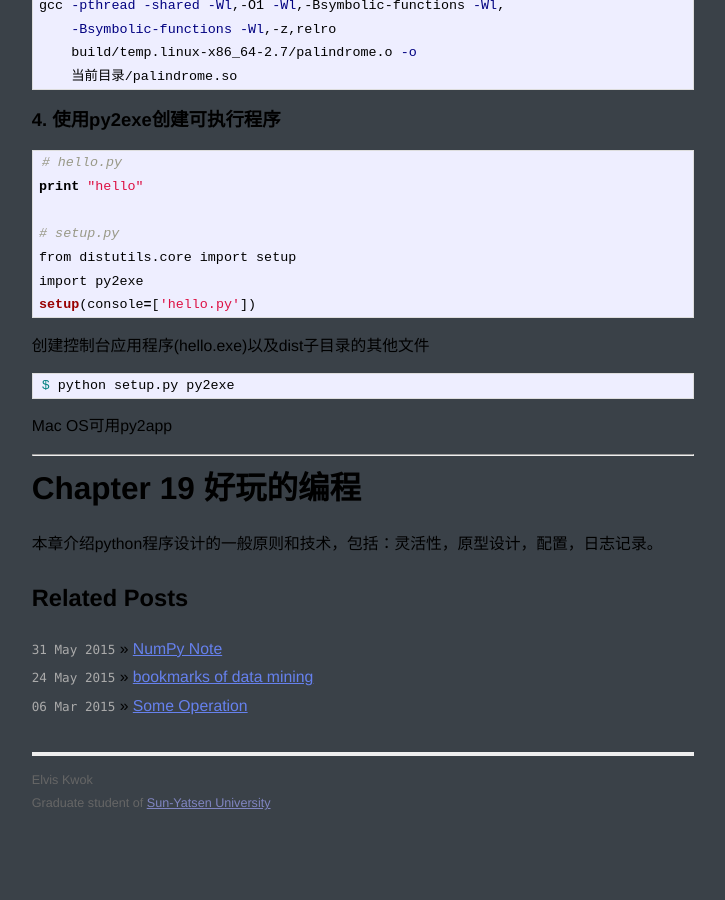
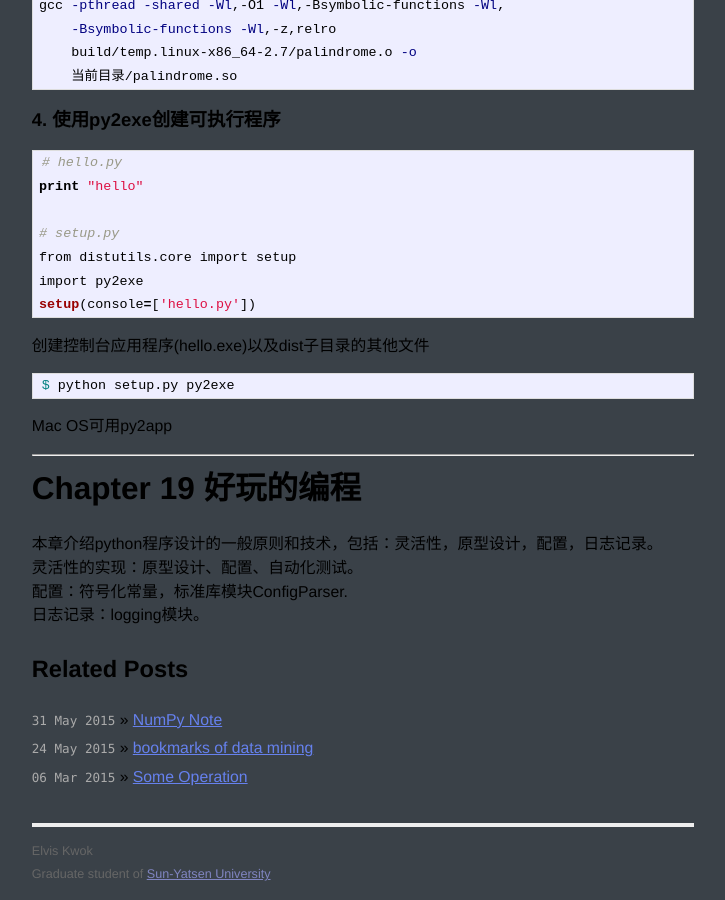
Before and after one commit to ElvisKwok/ElvisKwok.github.io, a Jekyll site: the page built from _posts/2015-01-31-notes-of-beginning-python.md, in a window 1280 px wide and 900 px high, scrolled down 58551 px. Shown: the whole window, without its empty margins (277-1002 px from the left). Built offline with Jekyll 4.4.1, drawn with Linux system fonts in a browser that asks for light colours; Markdown is read by kramdown in place of the engine named in the settings; comment, search, counter and statistics services are not loaded; before the commit the page ends 59380 px from its top, so only the background shows below that.

Commit message:
finish chapter 19

```diff
--- a/_posts/2015-01-31-notes-of-beginning-python.md
+++ b/_posts/2015-01-31-notes-of-beginning-python.md
@@ -2653,7 +2653,9 @@ Mac OS可用py2app
 ---
 # Chapter 19 好玩的编程
 本章介绍python程序设计的一般原则和技术，包括：灵活性，原型设计，配置，日志记录。
-
+灵活性的实现：原型设计、配置、自动化测试。
+配置：符号化常量，标准库模块ConfigParser.
+日志记录：logging模块。
 
 
 [3.1]: /images/beginning_python/3.1.png "format type"
```
